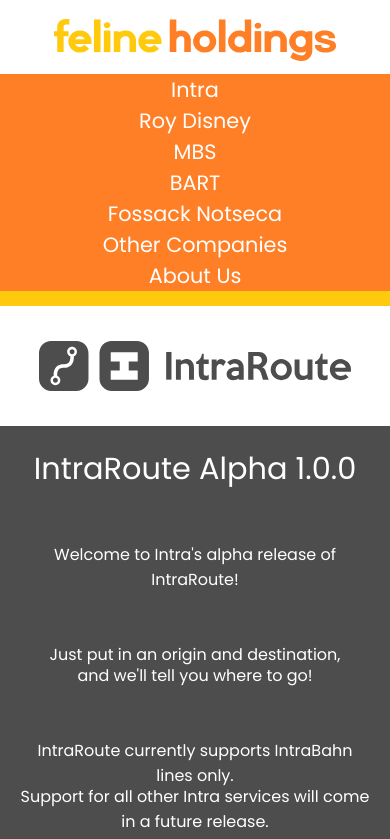
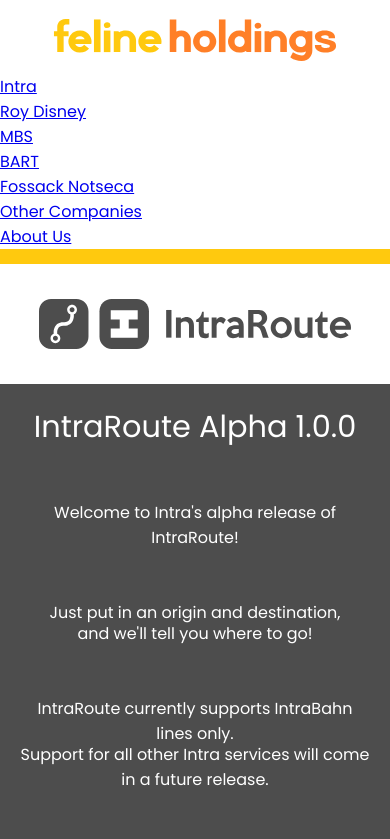
Before and after one commit to KittyCat11231/KittyCat11231.github.io, a plain HTML site: page intraroute.html in a window 390 px wide. Shown: the top 839 px of the page. Drawn offline with Linux system fonts and the light colour scheme.

Commit message:
Update header-footer.css

```diff
--- a/header-footer.css
+++ b/header-footer.css
@@ -61,27 +61,6 @@ body {
         margin-top: 10px;
     }
 
-    nav {
-        background-color: #ff7f27;
-        display: flex;
-        flex-direction: column;
-        justify-content: center;
-        flex-wrap: wrap;
-    }
-
-    .nav-button {
-        width: 100%;
-        display: flex;
-        justify-content: center;
-    }
-
-    .nav-button a {
-        text-align: center;
-        color: white;
-        text-decoration: none;
-        font-size: 1.3rem;
-    }
-
     .dropdown-button {
         background-color: #ff7f27;
         padding: 9px 16px;
@@ -91,6 +70,7 @@ body {
     }
 
     .dropdown {
+        background-color: #ff7f27;
         position: relative;
         display: flex;
         justify-content: center;
@@ -102,7 +82,7 @@ body {
         width: 100%;
         box-shadow: 0px 8px 16px 0px rgba(0,0,0,0.2);
         z-index: 1;
-        margin-top: 49px;
+        margin-top: 48px;
     }
 
     .dropdown-content a {
@@ -112,15 +92,15 @@ body {
         font-size: 1.3rem;
     }
 
-    .dropdown:hover .dropdown-content {
+    .dropdown:active .dropdown-content {
         display: block;
     }
 
-    .dropdown:hover {
+    .dropdown:active {
         background-color: #ff7f27;
     }
 
-    .dropdown:hover .dropdown-button {
+    .dropdown:active .dropdown-button {
         color: white;
         background-color: #ff7f27;
     }
```
